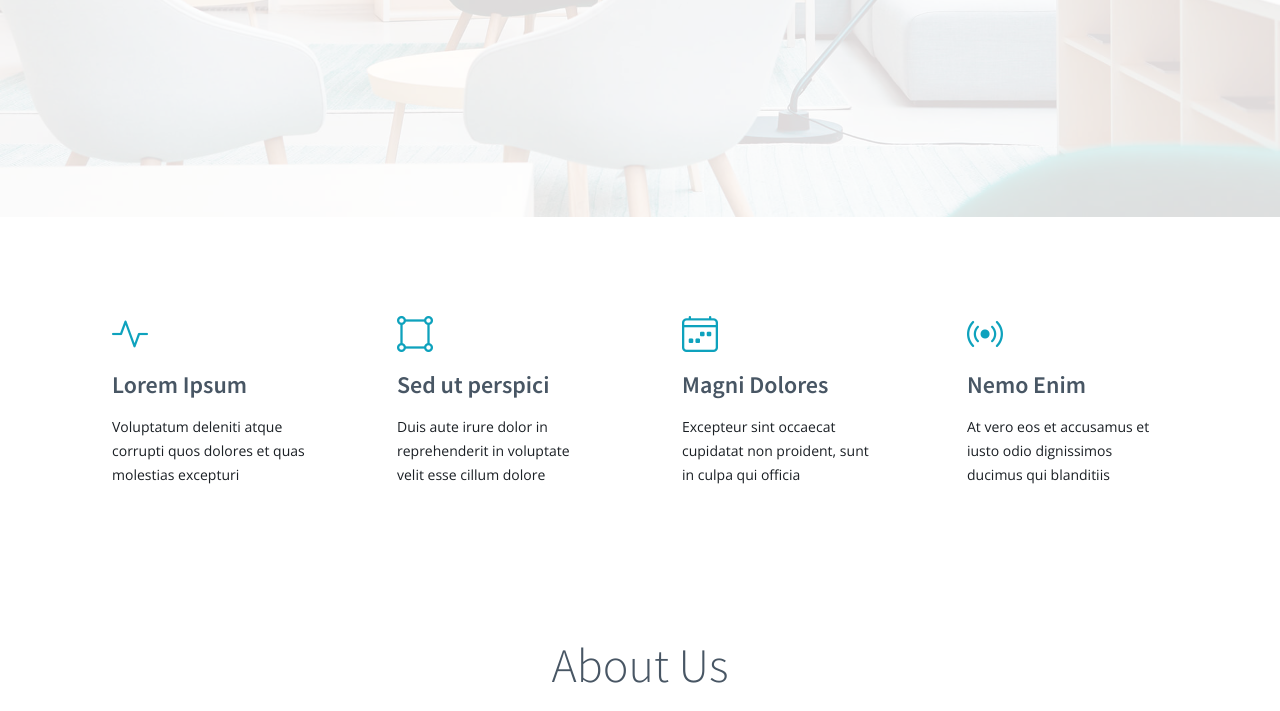
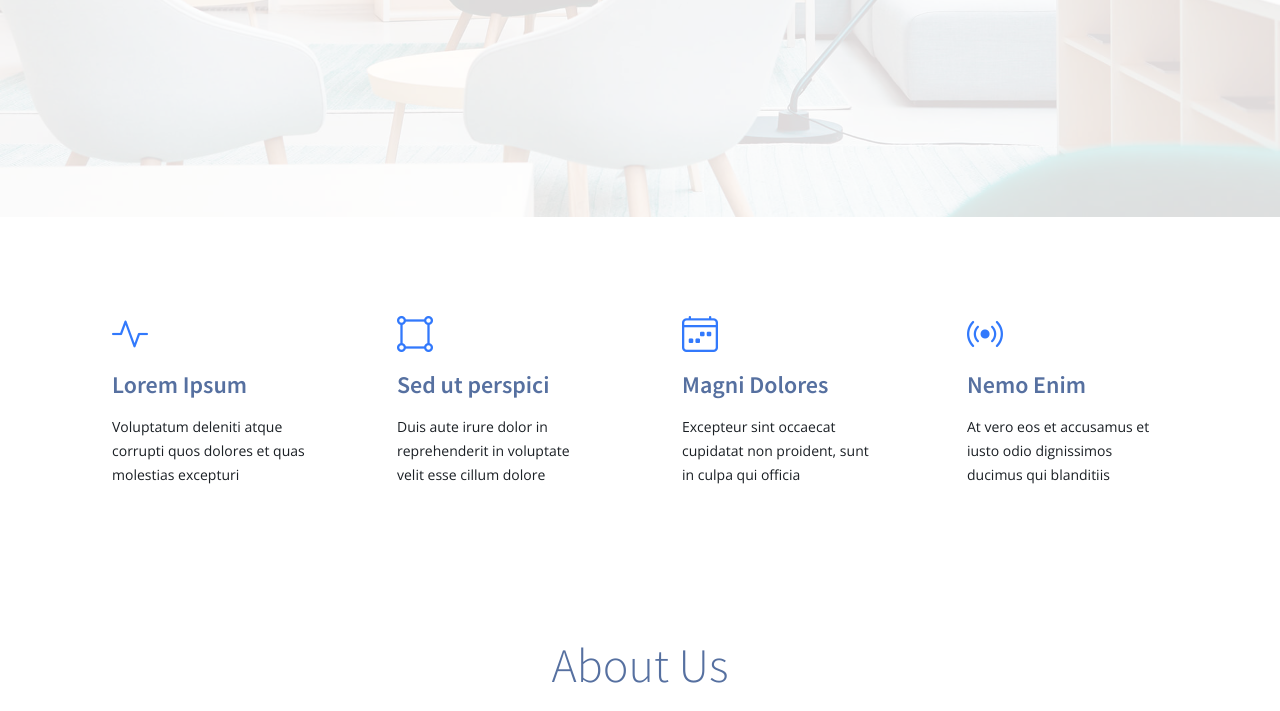
Before and after one commit to Crawford30/oyonao.agrovet.website, a plain HTML site: page index.html in a window 1280 px wide. Shown: the part 583-1294 px from the top of the page. Drawn offline with nearby package versions, Linux system fonts and the light colour scheme.

Commit message:
Refactored Code

```diff
--- a/index.html
+++ b/index.html
@@ -26,8 +26,8 @@
   <link href="assets/vendor/swiper/swiper-bundle.min.css" rel="stylesheet">
 
   <!-- Variables CSS Files. Uncomment your preferred color scheme -->
-  <link href="assets/css/variables.css" rel="stylesheet">
-  <!-- <link href="assets/css/variables-blue.css" rel="stylesheet"> -->
+  <!-- <link href="assets/css/variables.css" rel="stylesheet"> -->
+  <link href="assets/css/variables-blue.css" rel="stylesheet">
   <!-- <link href="assets/css/variables-green.css" rel="stylesheet"> -->
   <!-- <link href="assets/css/variables-orange.css" rel="stylesheet"> -->
   <!-- <link href="assets/css/variables-purple.css" rel="stylesheet"> -->
@@ -57,7 +57,7 @@
 
       <nav id="navbar" class="navbar">
         <ul>
-            <li><a href="index.html">Home</a></li>
+          <li><a href="index.html">Home</a></li>
           <li><a class="nav-link scrollto" href="index.html#about">About Us</a></li>
           <li><a class="nav-link scrollto" href="index.html#services">Services Offered</a></li>
 
@@ -68,7 +68,6 @@
               <li><a href="#">Layers</a></li>
             </ul>
           </li>
-
 
           <li class="dropdown"><a href="#"><span>Products</span> <i class="bi bi-chevron-down dropdown-indicator"></i></a>
             <ul>
```
